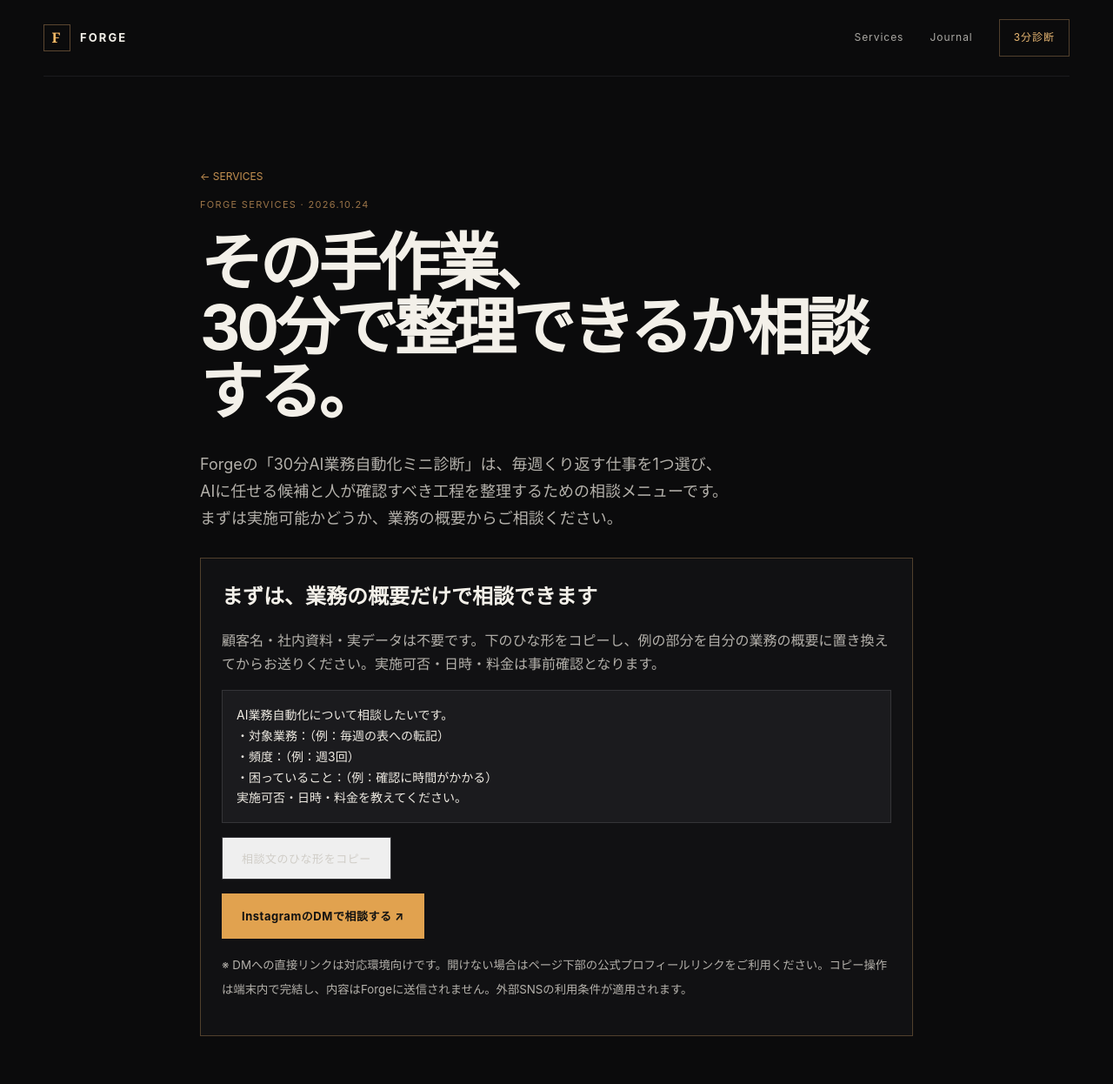
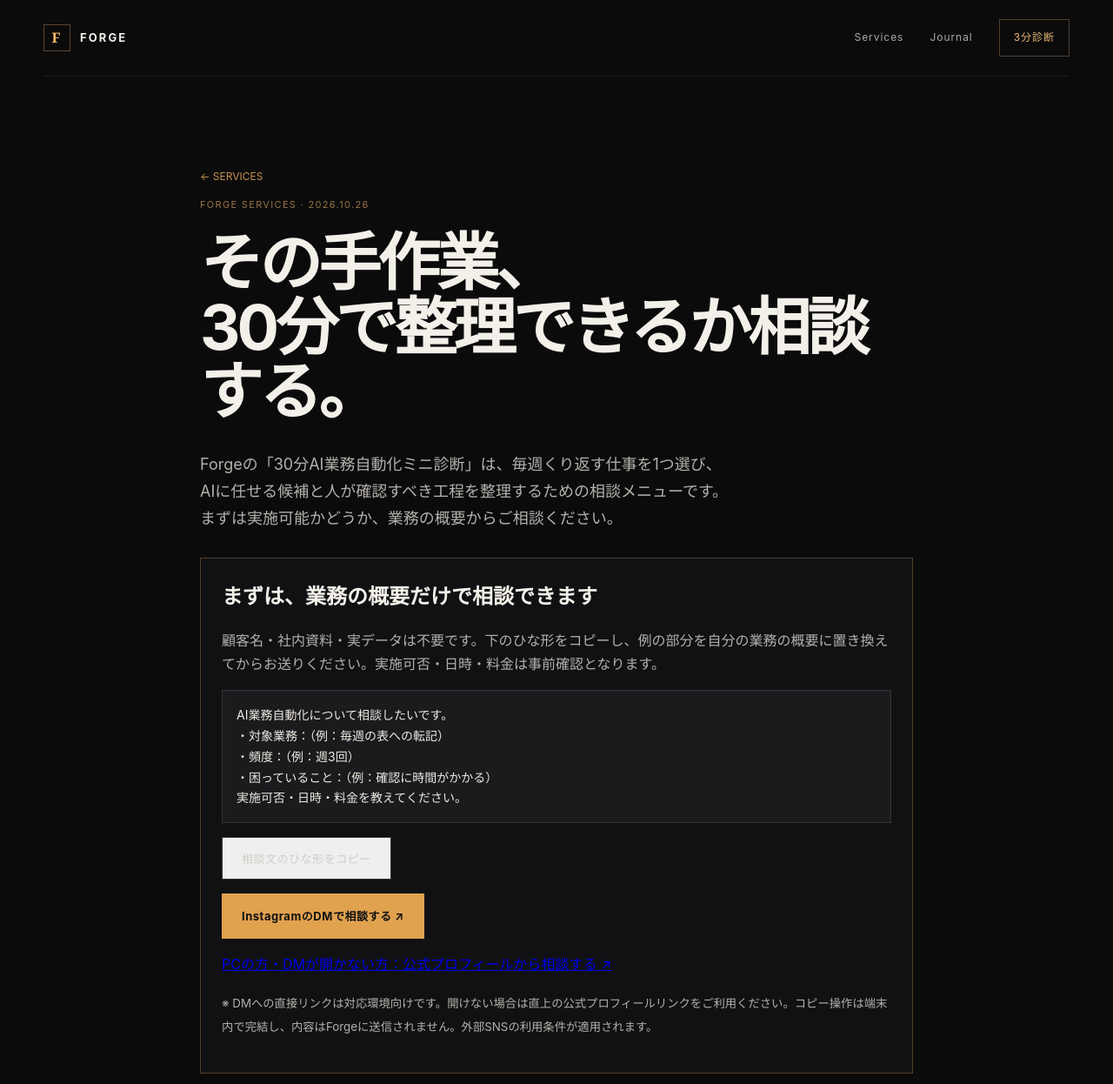
Before and after one commit to gtakanowork-pixel/forge-site, a plain HTML site: page automation-consultation.html in a window 1280 px wide. Shown: the top 1246 px of the page at 87% size. Drawn offline with Linux system fonts and the light colour scheme; no server answers.

Commit message:
EXP-002: make desktop consultation fallback visible beside DM CTA

```diff
--- a/automation-consultation.html
+++ b/automation-consultation.html
@@ -19,7 +19,7 @@
 </header>
 <main class="article wrap">
 <a class="back" href="./#services">← SERVICES</a>
-<p class="meta">FORGE SERVICES · 2026.10.24</p>
+<p class="meta">FORGE SERVICES · 2026.10.26</p>
 <h1>その手作業、<br>30分で整理できるか相談する。</h1>
 <p class="lead">Forgeの「30分AI業務自動化ミニ診断」は、毎週くり返す仕事を1つ選び、AIに任せる候補と人が確認すべき工程を整理するための相談メニューです。まずは実施可能かどうか、業務の概要からご相談ください。</p>
 <section aria-labelledby="quick-contact-heading" style="margin:30px 0 46px;padding:24px;border:1px solid #51402d;background:#111113">
@@ -33,7 +33,8 @@
 <p><button type="button" id="copy-consultation-template" class="button ghost">相談文のひな形をコピー</button></p>
 <p id="consultation-copy-status" role="status" aria-live="polite"></p>
 <p><a data-forge-instagram-outbound="consultation" class="button primary" href="https://ig.me/m/theforgejp" target="_blank" rel="noopener noreferrer">InstagramのDMで相談する ↗</a></p>
-<p><small>※ DMへの直接リンクは対応環境向けです。開けない場合はページ下部の公式プロフィールリンクをご利用ください。コピー操作は端末内で完結し、内容はForgeに送信されません。外部SNSの利用条件が適用されます。</small></p>
+<p><a data-forge-instagram-outbound="consultation" href="https://www.instagram.com/theforgejp/" target="_blank" rel="noopener noreferrer" aria-label="DMが開かない場合はForge公式Instagramプロフィールを開く（外部サイト）">PCの方・DMが開かない方：公式プロフィールから相談する ↗</a></p>
+<p><small>※ DMへの直接リンクは対応環境向けです。開けない場合は直上の公式プロフィールリンクをご利用ください。コピー操作は端末内で完結し、内容はForgeに送信されません。外部SNSの利用条件が適用されます。</small></p>
 </section>
 <h2>ミニ診断で整理する3つのこと</h2>
 <ol>
--- a/sitemap.xml
+++ b/sitemap.xml
@@ -1,7 +1,7 @@
 <?xml version="1.0" encoding="UTF-8"?>
 <urlset xmlns="http://www.sitemaps.org/schemas/sitemap/0.9">
   <url><loc>https://gtakanowork-pixel.github.io/forge-site/</loc><lastmod>2026-10-25</lastmod><priority>1.0</priority></url>
-  <url><loc>https://gtakanowork-pixel.github.io/forge-site/automation-consultation.html</loc><lastmod>2026-10-24</lastmod><priority>0.9</priority></url>
+  <url><loc>https://gtakanowork-pixel.github.io/forge-site/automation-consultation.html</loc><lastmod>2026-10-26</lastmod><priority>0.9</priority></url>
   <url><loc>https://gtakanowork-pixel.github.io/forge-site/ai-automation-audit.html</loc><lastmod>2026-10-24</lastmod><priority>0.9</priority></url>
   <url><loc>https://gtakanowork-pixel.github.io/forge-site/blog/</loc><lastmod>2026-10-25</lastmod><priority>0.7</priority></url>
   <url><loc>https://gtakanowork-pixel.github.io/forge-site/blog/ai-automation-cost-roi.html</loc><lastmod>2026-10-24</lastmod><priority>0.8</priority></url>
```
